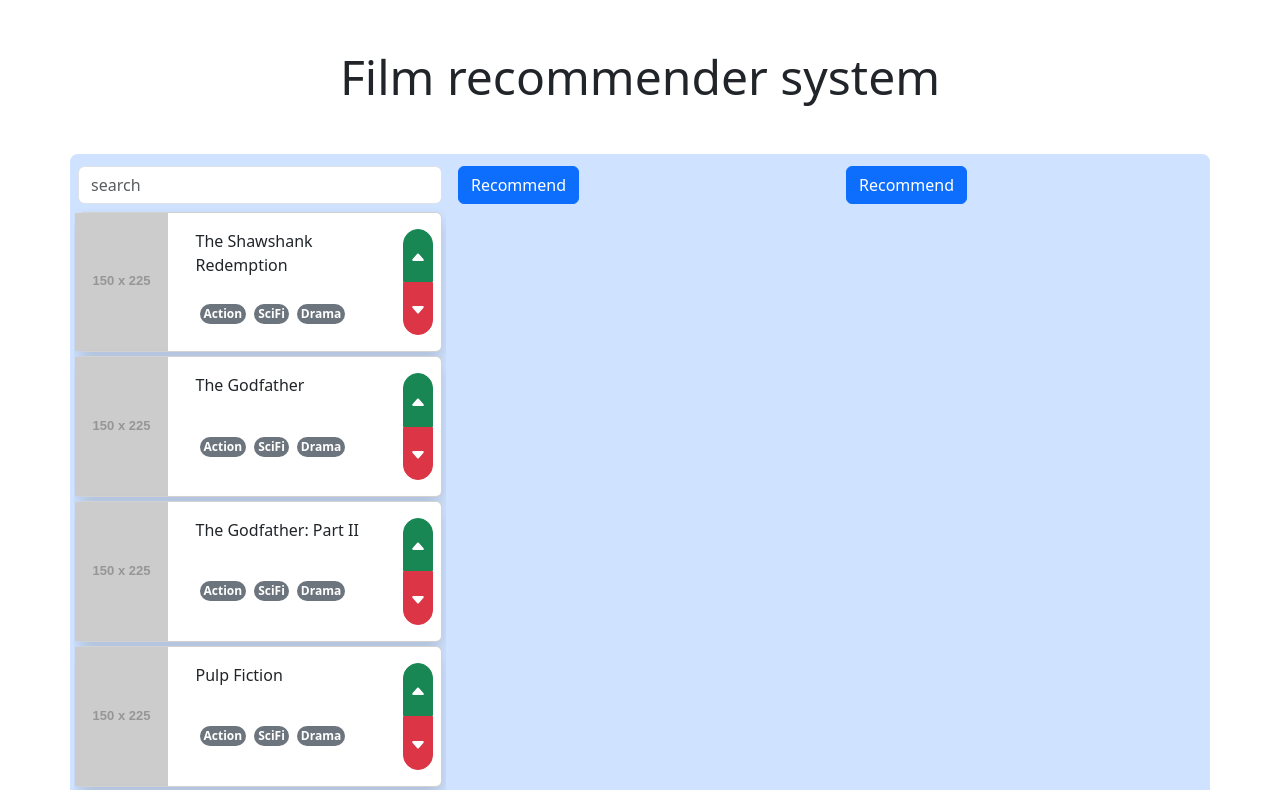
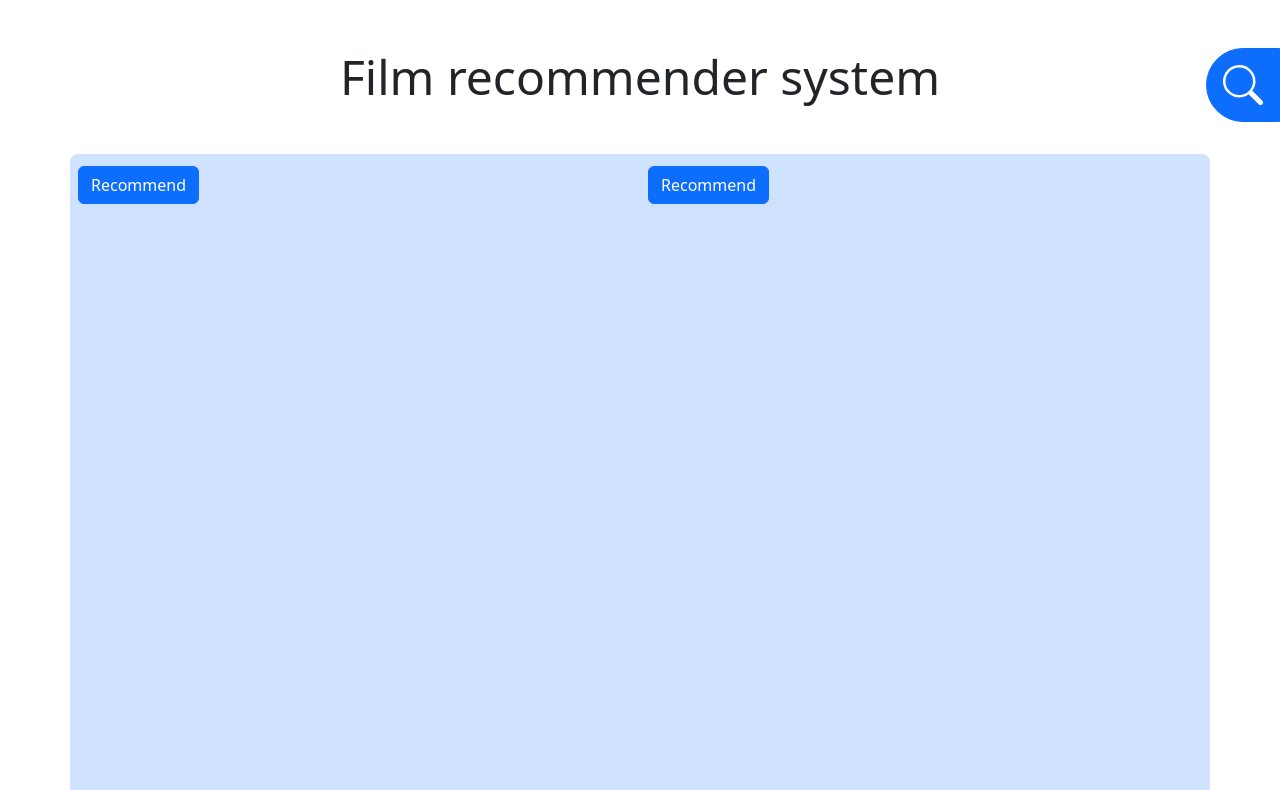
Before and after one commit to rat-nick/deepRec-frontend, a React (Create React App) app: page / in a window 1280 px wide. Shown: the top 790 px of the page. Built offline with nearby package versions, Linux system fonts and the light colour scheme.

Commit message:
moved search panel offcanvas

```diff
--- a/src/App.js
+++ b/src/App.js
@@ -2,7 +2,8 @@ import React, { useState } from 'react';
 import 'bootstrap/dist/css/bootstrap.css';
 import ItemList from './components/ItemList/ItemList';
 import films from './movies.json';
-
+import "bootstrap/dist/js/bootstrap.bundle.min";
+import { Search } from 'react-bootstrap-icons';
 
 function App() {
   const [searchResults, setSearchResults] = useState(films.slice(0, 10))
@@ -12,54 +13,65 @@ function App() {
   const [recommendations, setRecommendations] = useState([])
 
   return (
-    <div className="container-lg ">
+    <div className="container-fluid m-0 p-0">
+    <button
+      className="btn btn-primary float-end rounded-start-circle rounded-end-0 p-3 sticky-top"
+      type="button"
+      data-bs-toggle="offcanvas"
+      data-bs-target="#searchPanel"
+      aria-controls="offcanvasExample">
+      <Search className='fw-bold display-6'/>
+    </button>
+    <div className="container-xl">
       <div className="row my-5 text-center align-content-center justify-content-center display-5">
         Film recommender system
       </div>
       <div className="row rounded-3 bg-primary-subtle">
 
-        <div className="col-12 col-lg-4 gx-2 my-2">
-          <div className="input-group">
-            <input type="text" className="form-control m-1" placeholder='search' aria-label='search' />
+        <div className="offcanvas offcanvas-end " tabIndex="-1" id='searchPanel' aria-labelledby="offcanvasLabel">
+          <div className='offcanvas-header'>
+
+            <div className="input-group">
+              <input type="text" className="form-control m-1" placeholder='search' aria-label='search' />
+              <button type="button" class="btn-close" data-bs-target="#searchPanel" data-bs-dismiss="offcanvas" aria-label="Close"></button>
+            </div>
           </div>
           <ItemList
-            items={
-              [...searchResults]
-                .filter(x =>
+            id = "searchResults"
+            className='offcanvas-body overflow-scroll'
+            items={[...searchResults].filter(x =>
                   !preferences.includes(x) &&
                   !recommendations.includes(x)
                   //|| Boolean(1)
                 )
             }
-            className='overflow-scroll'
             positiveAction={(item) => { item.status = 1; setPreferences([item, ...preferences]) }}
             negativeAction={(item) => { item.status = -1; setPreferences([item, ...preferences]) }}
-          ></ItemList>
+          />
+
         </div>
-        <div className="col-12 col-lg-4 gx-2 my-2">
-
+        <div className="col-12 col-md gx-2 my-2">
           <div className="form-check justify-content-center ps-0">
             <button type="submit" className="btn btn-primary m-1 justify-content-center">Recommend</button>
-
           </div>
           <ItemList
             items={[...preferences]}
-            className='overflow-auto'
+            // className='overflow-auto'
             positiveAction={(item) => { item.status = 1; setPreferences([item, ...preferences]) }}
             negativeAction={(item) => { item.status = -1; setPreferences([item, ...preferences]) }}>
-
           </ItemList>
 
         </div>
-        <div className='col-12 col-lg-4 gx-4 my-2'>
+        <div className='col-12 col-md gx-4 my-2'>
           <div className="form-check justify-content-center ps-0">
             <button type="submit" className="btn btn-primary m-1 justify-content-center">Recommend</button>
-
           </div>
           <ItemList items={recommendations} className='overflow-auto'></ItemList>
         </div>
       </div>
     </div >
+
+    </div>
   );
 }
 
--- a/src/components/ItemCard/ItemCard.js
+++ b/src/components/ItemCard/ItemCard.js
@@ -35,7 +35,7 @@ const ItemCard = (props) => {
         <img src={props.imageURL} alt="Card" className="card-img-left p-0 col-3 ms-2" />
         <div className="row col ms-1 mt-3">
           <div>{props.title}</div>
-          <div className='mb-0 align-bottom'>
+          <div className='mb-0 align-bottom d-none d-md-block'>
             {props.genres.map((item) => (
               <div className="badge bg-secondary p-1 m-1 col rounded-pill">{item}</div>
             ))}
--- a/src/components/ItemList/ItemList.js
+++ b/src/components/ItemList/ItemList.js
@@ -5,7 +5,7 @@ import ItemCard from '../ItemCard/ItemCard';
 
 const ItemList = (props) => (
 
-  <div className="item-list overflow-scroll" style={{ height: "92vh" }}>
+  <div className="item-list overflow-scroll" style={{ height: "100vh" }}>
     {[...props.items].map((item) => (
       <ItemCard
         onLike={() => props.positiveAction(item)}
--- a/src/index.js
+++ b/src/index.js
@@ -7,6 +7,7 @@ import reportWebVitals from './reportWebVitals';
 const root = ReactDOM.createRoot(document.getElementById('root'));
 root.render(
   <React.StrictMode>
+    <script src="https://cdn.jsdelivr.net/npm/bootstrap@5.1.3/dist/js/bootstrap.bundle.min.js" integrity="sha384-ka7Sk0Gln4gmtz2MlQnikT1wXgYsOg+OMhuP+IlRH9sENBO0LRn5q+8nbTov4+1p" crossorigin="anonymous"></script>
     <App />
   </React.StrictMode>
 );
```
Also changed, not shown: src/test.html (added, +43 -0 lines), 1 other file (tests, documents, lock files or other folders).
